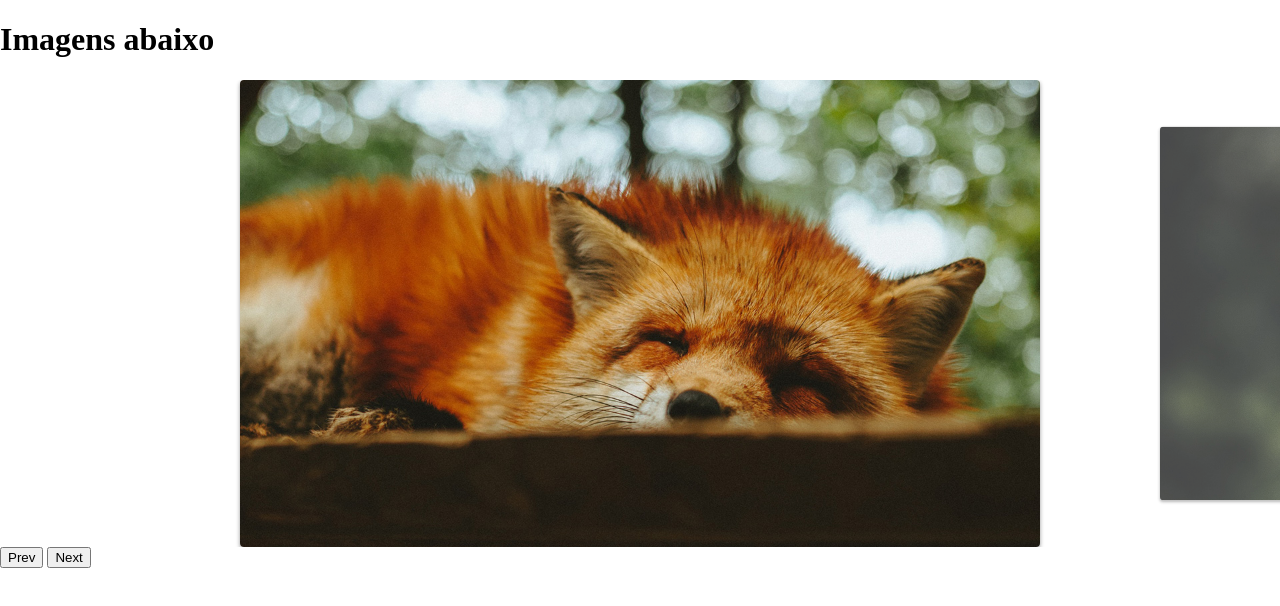
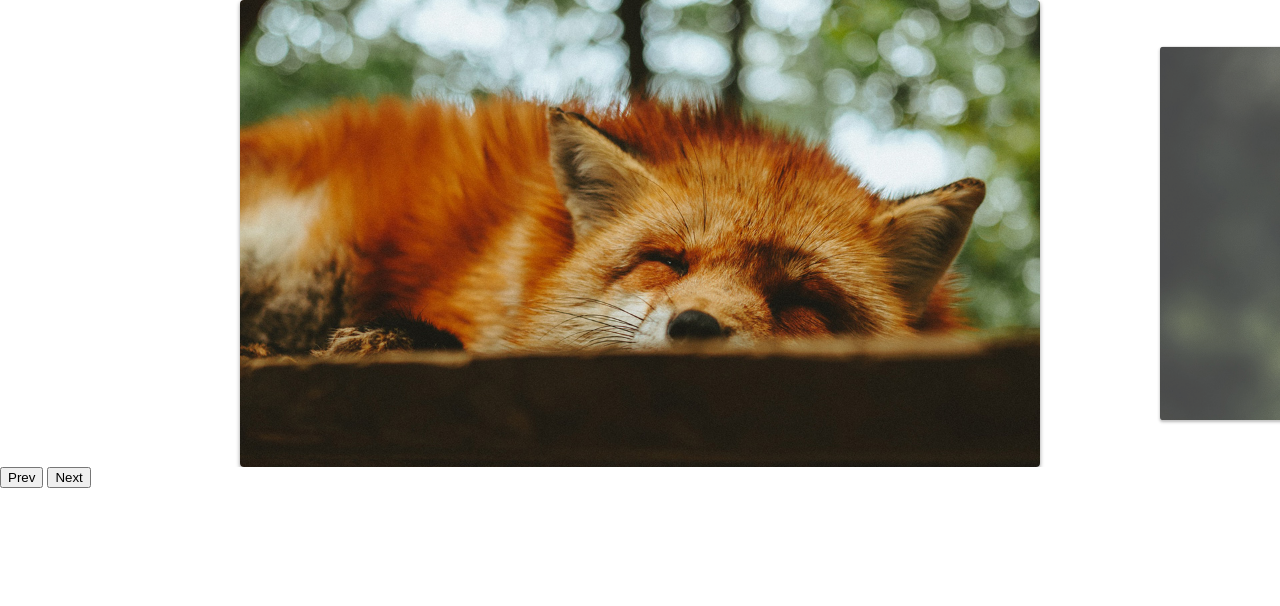
Before and after one commit to Ryuiri/Slide, a plain HTML site: page Index.html in a window 1280 px wide. Drawn offline with Linux system fonts and the light colour scheme.

Commit message:
tirei h1 do index

```diff
--- a/Index.html
+++ b/Index.html
@@ -6,7 +6,6 @@
     <title>Slide</title><link rel="stylesheet" href="Style/Style.css">
 </head>
 <body>
-    <h1>Imagens abaixo</h1>
     <div class="slide-wrapper">
         <ul class="slide">
            <li><img src="img/foto1.jpg" alt=""></li>
```
